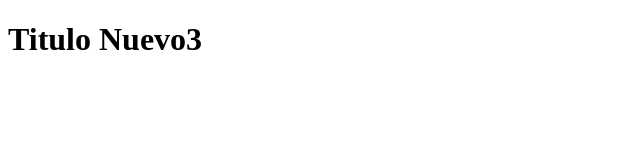
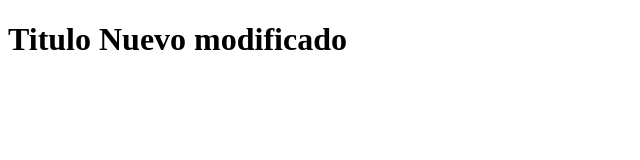
Before and after one commit to n1c0andrada/hello-world-git, a plain HTML site: page index.html in a window 1280 px wide. Shown: the whole page, without its empty margins (0-640 px from the left). Drawn offline with Linux system fonts and the light colour scheme.

Commit message:
se modificó index nuevamente

```diff
--- a/index.html
+++ b/index.html
@@ -7,6 +7,6 @@
     <title>Demo Git</title>
 </head>
 <body>
-    <h1>Titulo Nuevo3</h1>
+    <h1>Titulo Nuevo modificado</h1>
 </body>
 </html>
```
